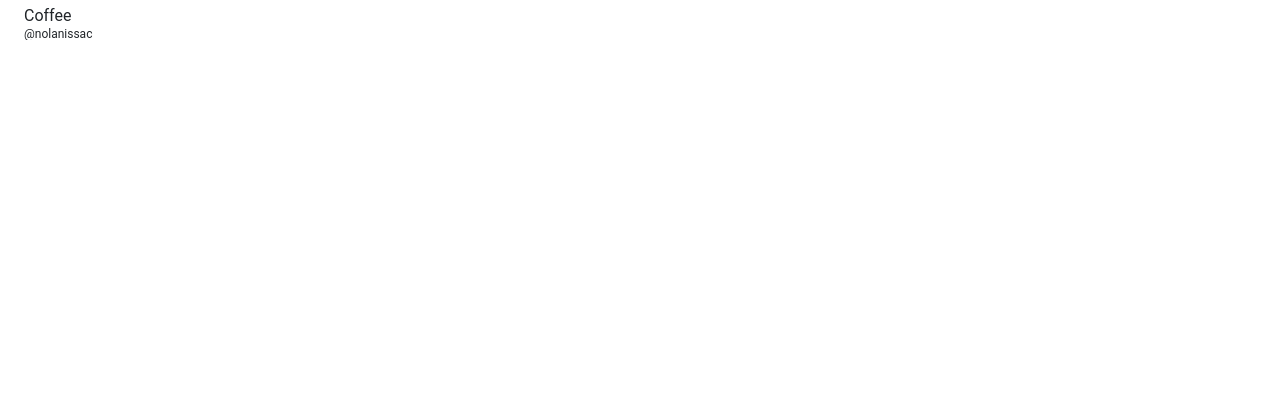
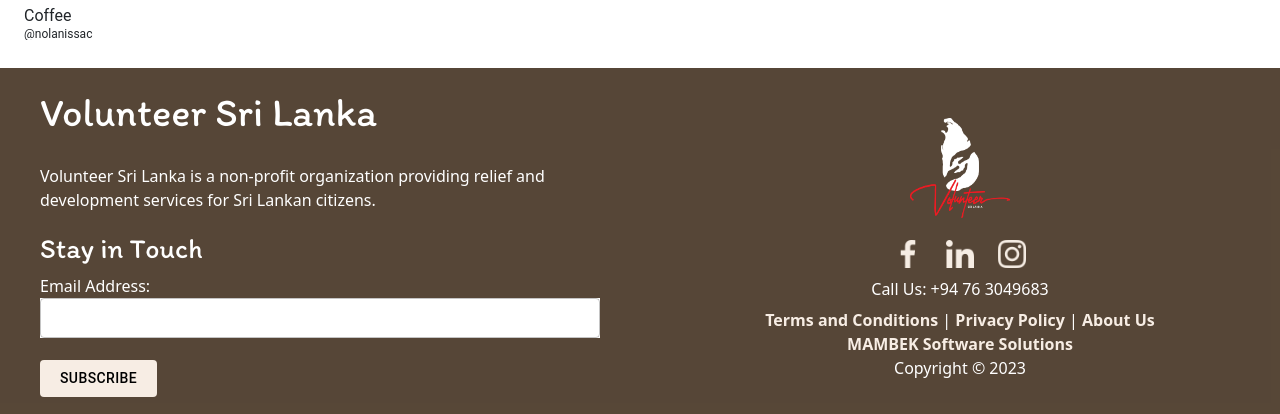
Before and after one commit to gihanchaturanga/apeksha-hostpital-donation-web, a React (Create React App) app: page /gallery in a window 1280 px wide. Shown: the part 868-1282 px from the top of the page. Before the commit the page ends 936 px from the top, so only its background shows below. Built offline with nearby package versions, Linux system fonts and the light colour scheme.

Commit message:
footer added to galleryCategory

```diff
--- a/src/pages/Gallery/GalleryCategory.js
+++ b/src/pages/Gallery/GalleryCategory.js
@@ -6,6 +6,7 @@
 import { useNavigate } from 'react-router-dom';
 import { Typography } from '@mui/material';
 import ResponsiveAppBar from '../../common/TopNav/TopNav';
+import { Footer } from '../../common/Footer/Footer';
 
 export default function GalleryCategory() {
 
@@ -45,6 +46,7 @@
                 </Grid>
                 ))}
         </Grid>
+        <Footer />
     </>
   );
 }
```
